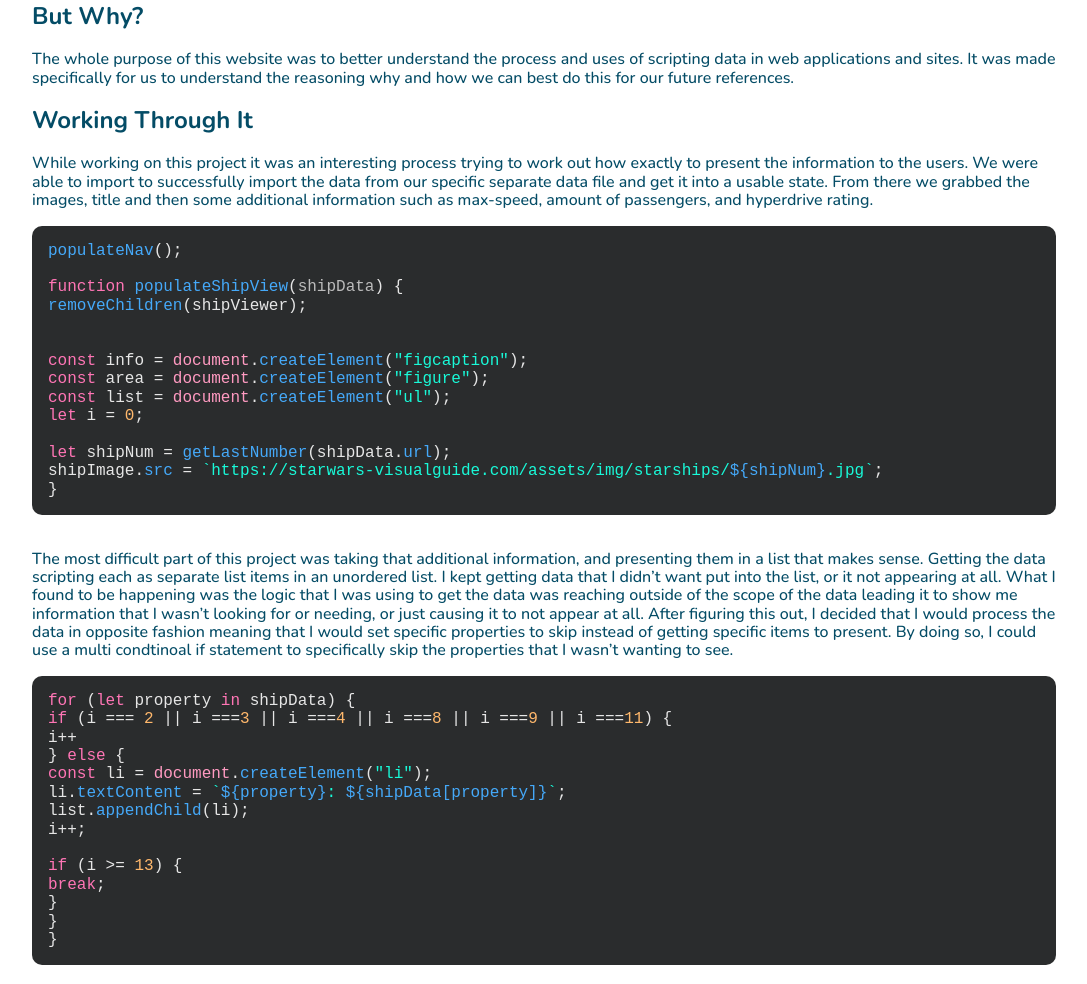
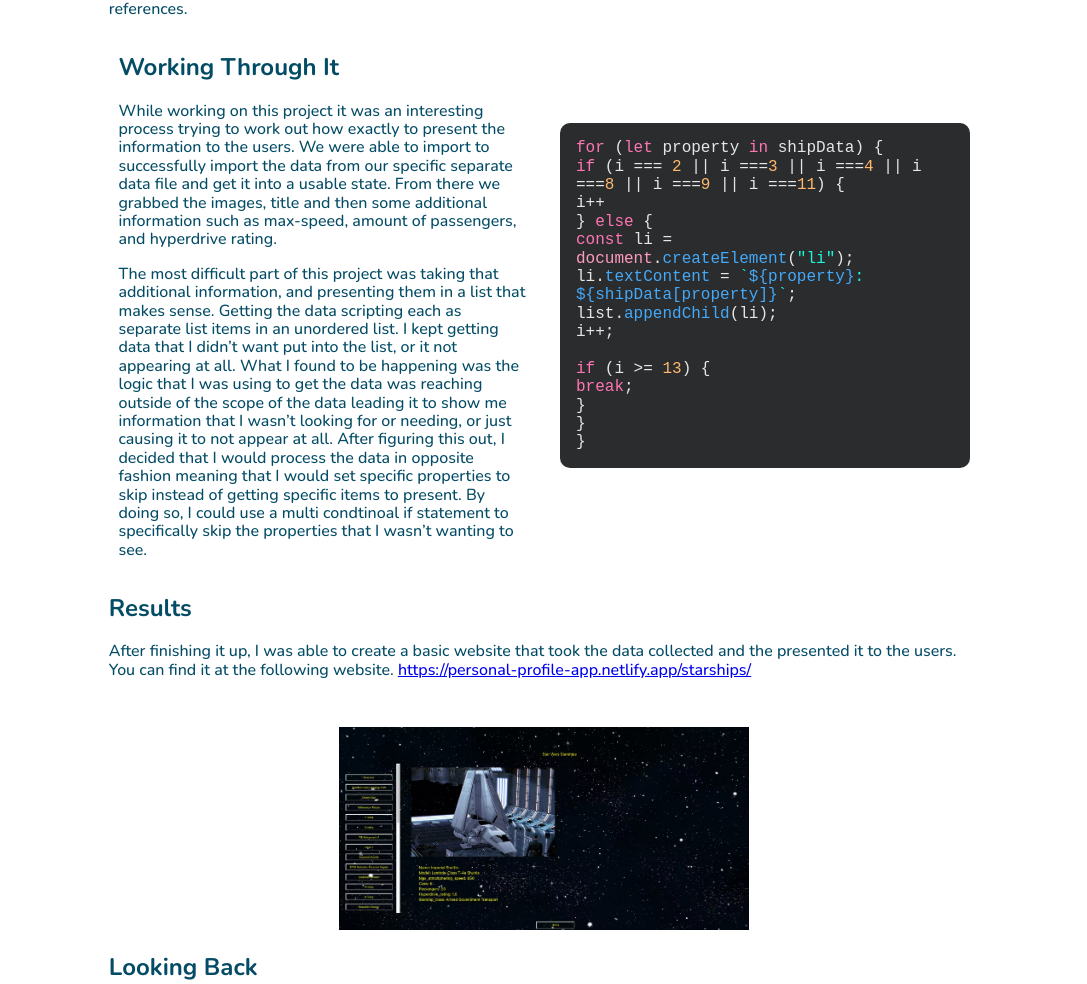
Before and after one commit to adam-foerster/portpholio, a website with bundled scripts: page caseStudies/scripting.html in a window 1280 px wide. Shown: the part 449-1433 px from the top of the page, without its empty margins (96-1183 px from the left). Built offline with nearby package versions, Linux system fonts and the light colour scheme; files whose address does not match are found by name.

Commit message:
finished adding the basic responsiveness to the caseStudies and finishing up for review

```diff
--- a/caseStudies/scripting.html
+++ b/caseStudies/scripting.html
@@ -53,7 +53,7 @@
 
 		<div id="mainWrapper">
 			<main id="caseStudy">
-				<div class="overview caseStudy">
+				<section class="overview caseStudy">
 					<div class="caseStudyText">
 						<h2>Scripting for Web</h2>
 						<p>
@@ -78,9 +78,9 @@
 						  shipViewer.appendChild(area);
 						</code>
 					</pre>
-				</div>
+				</section>
 
-				<div class="goals caseStudy">
+				<section class="goals caseStudy">
 					<div class="caseStudyText">
 						<h2>But Why?</h2>
 						<p>
@@ -90,9 +90,9 @@
 							and how we can best do this for our future references.
 						</p>
 					</div>
-				</div>
+				</section>
 
-				<div class="process caseStudy">
+				<section class="process caseStudy">
 					<div class="caseStudyText">
 						<h2>Working Through It</h2>
 						<p>
@@ -104,23 +104,7 @@
 							information such as max-speed, amount of passengers, and
 							hyperdrive rating.
 						</p>
-						<pre>
-							<code>populateNav();
 
-								function populateShipView(shipData) {
-								removeChildren(shipViewer);
-
-
-								const info = document.createElement("figcaption");
-								const area = document.createElement("figure");
-								const list = document.createElement("ul");
-								let i = 0;
-
-								let shipNum = getLastNumber(shipData.url);
-								shipImage.src = `https://starwars-visualguide.com/assets/img/starships/${shipNum}.jpg`;
-							}
-							</code>
-						</pre>
 						<p>
 							The most difficult part of this project was taking that additional
 							information, and presenting them in a list that makes sense.
@@ -154,9 +138,9 @@
 						  }
 						</code>
 					</pre>
-				</div>
+				</section>
 
-				<div class="product caseStudy">
+				<section class="product caseStudy">
 					<div class="caseStudyText">
 						<h2>Results</h2>
 						<p>
@@ -175,8 +159,8 @@
 						<source srcset="../images/scriptingHero.webp" />
 						<img src="../images/scriptingHero.jpg" width="100%" />
 					</picture>
-				</div>
-				<div class="nextTime caseStudy">
+				</section>
+				<section class="nextTime caseStudy">
 					<div class="caseStudyText">
 						<h2>Looking Back</h2>
 						<p>
@@ -191,7 +175,7 @@
 							that will be for next time.
 						</p>
 					</div>
-				</div>
+				</section>
 			</main>
 		</div>
 
--- a/scss/_large.scss
+++ b/scss/_large.scss
@@ -24,3 +24,24 @@ section#two {
 		align-items: center;
 	}
 }
+
+section.caseStudy {
+	flex-direction: row !important;
+	gap: 2rem;
+	flex-wrap: wrap;
+	.caseStudyText {
+		width: 40%;
+	}
+	pre {
+		width: 40%;
+	}
+	picture {
+		width: 40%;
+	}
+}
+
+section.product .caseStudyText,
+section.goals .caseStudyText,
+section.nextTime .caseStudyText {
+	width: 85%;
+}
```
Also changed, not shown: caseStudies/scssLandscaping.html (+10 -10 lines), css/styles.css, css/styles.min.css.
